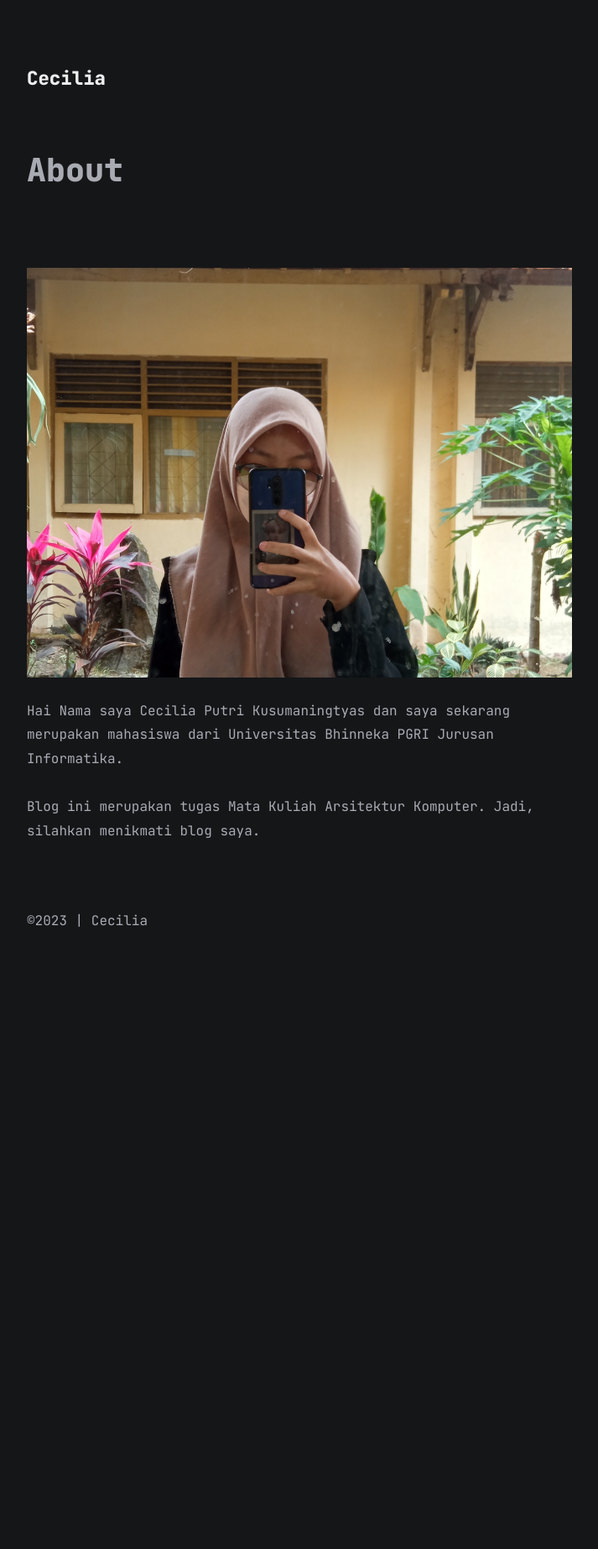
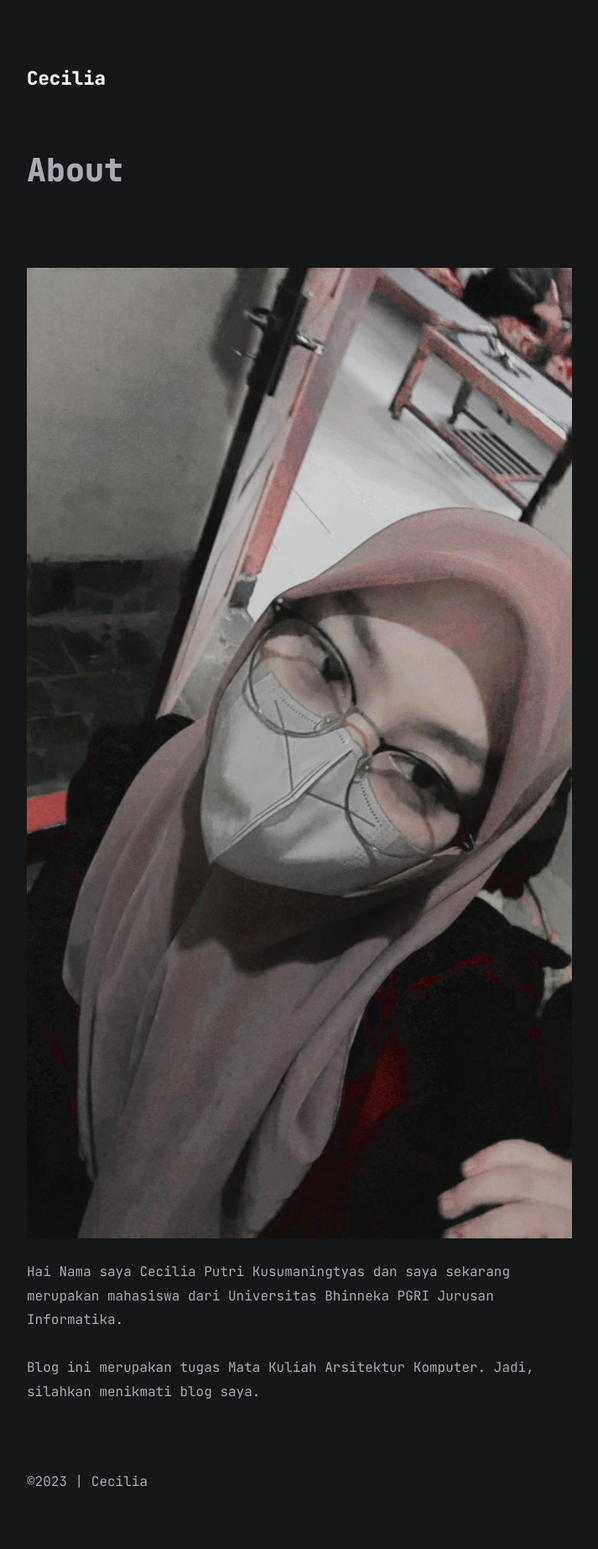
Before and after one commit to shera1402/shera1402.github.io, a Jekyll site: the page built from about.md, in a window 1280 px wide. Shown: the whole page at 84% size, without its empty margins (283-996 px from the left). Built offline with Jekyll 4.4.1, drawn with Linux system fonts in a browser that asks for light colours; comment, search, counter and statistics services are not loaded; a style sheet for code colours, icons or effects is not loaded; before the commit the page ends 1177 px from its top, so only the background shows below that.

Commit message:
Update about.md

```diff
--- a/about.md
+++ b/about.md
@@ -3,7 +3,7 @@
 title: About
 ---
 
-<span style="display:block;text-align:center">![alt](assets/img/fotoku[1].jpg)</span>
+<span style="display:block;text-align:center">![alt](assets/img/foto1[1].jpg)</span>
 Hai Nama saya Cecilia Putri Kusumaningtyas dan saya sekarang merupakan mahasiswa dari Universitas Bhinneka PGRI Jurusan Informatika.
 
 Blog ini merupakan tugas Mata Kuliah Arsitektur Komputer. Jadi, silahkan menikmati blog saya.
```
